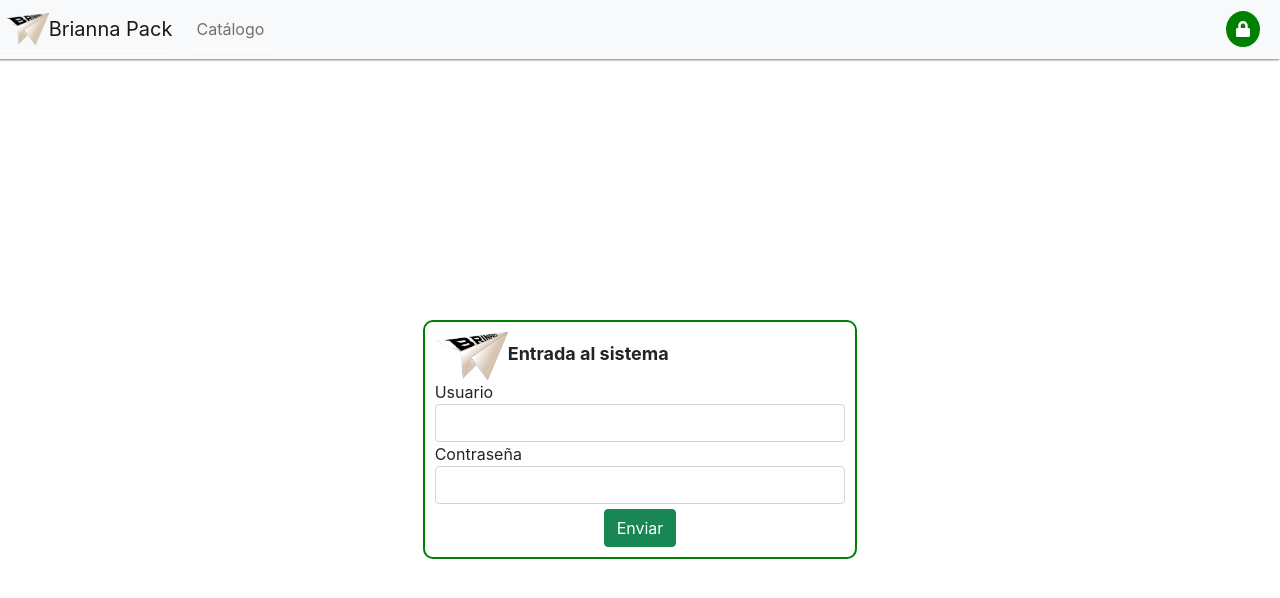
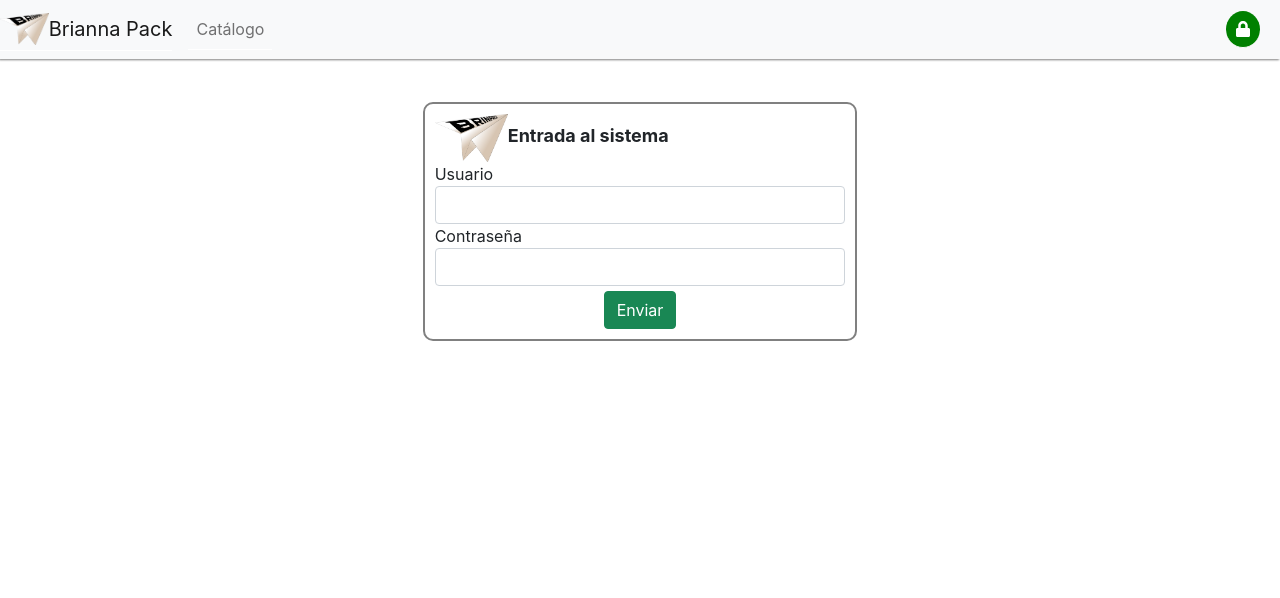
Before and after one commit to andrortizster/dprisa, a React (Create React App) app: page /login in a window 1280 px wide. Shown: the top 598 px of the page. Built offline with nearby package versions, Linux system fonts and the light colour scheme.

Commit message:
Cambios de estilo

```diff
--- a/src/components/Catalogue/Catalogue.js
+++ b/src/components/Catalogue/Catalogue.js
@@ -49,7 +49,7 @@ const Catalogue = (props) => {
         if (props.products.length === 0){
             console.log(props.products.length)
             return (
-                <Col>
+                <Col >
                     <Alert color="danger" style={{marginTop: '10%'}} >
                         No hay productos para mostrar
                     </Alert>
--- a/src/components/Login/Login.css
+++ b/src/components/Login/Login.css
@@ -1,10 +1,10 @@
 .LoginForm{
-    margin-top: 25%;
+
     justify-content: center;
 }
 
 .LoginCol{
-    border: 2px green solid;
+    border: 2px gray solid;
     border-radius: 10px;
     padding: 10px;
 }
@@ -13,3 +13,21 @@
     font-size: large;
     font-weight: bold;
 }
+
+@media (min-width: 300px) and (min-height: 400px) {
+    .LoginForm{
+        margin-top: 50%;
+    }
+}
+
+@media (min-width: 500px) and (min-height: 401px) {
+    .LoginForm{
+        margin-top: 15%;
+    }
+}
+
+@media (min-width: 1000px) and (min-height: 700px) {
+    .LoginForm{
+        margin-top: 8%;
+    }
+}
--- a/src/components/ProductItem/ProductItem.js
+++ b/src/components/ProductItem/ProductItem.js
@@ -27,13 +27,13 @@ import Modal from '../ProductDetail/ProductDetail';
     }
 
     return(
-        <Col xs="12" sm="4">
+        <Col xs="12" sm="3">
             <Card>
 
                 {
                     props.item.photo===null?
-                    <CardImg top  src={no_photo} alt={props.item.name} height="250px" onClick={modalProduct} />:
-                    <CardImg top  src={props.item.photo.includes("null")?no_photo:props.item.photo} alt={props.item.name} height="250px" onClick={modalProduct} />
+                    <CardImg top  src={no_photo} alt={props.item.name} height="350px" onClick={modalProduct} />:
+                    <CardImg top  src={props.item.photo.includes("null")?no_photo:props.item.photo} alt={props.item.name} height="350px"  onClick={modalProduct} />
                 }
 
                 <CardBody>
```
